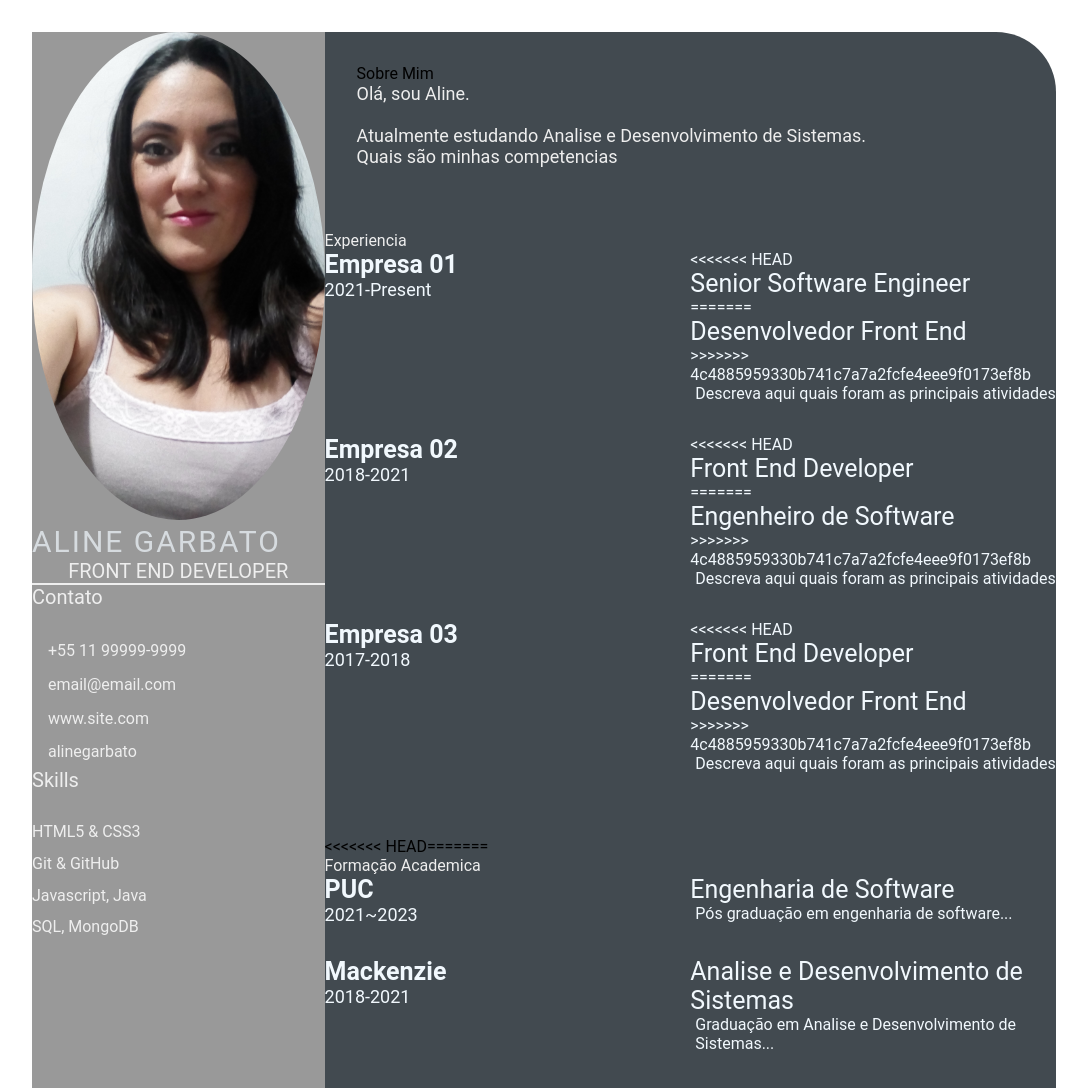
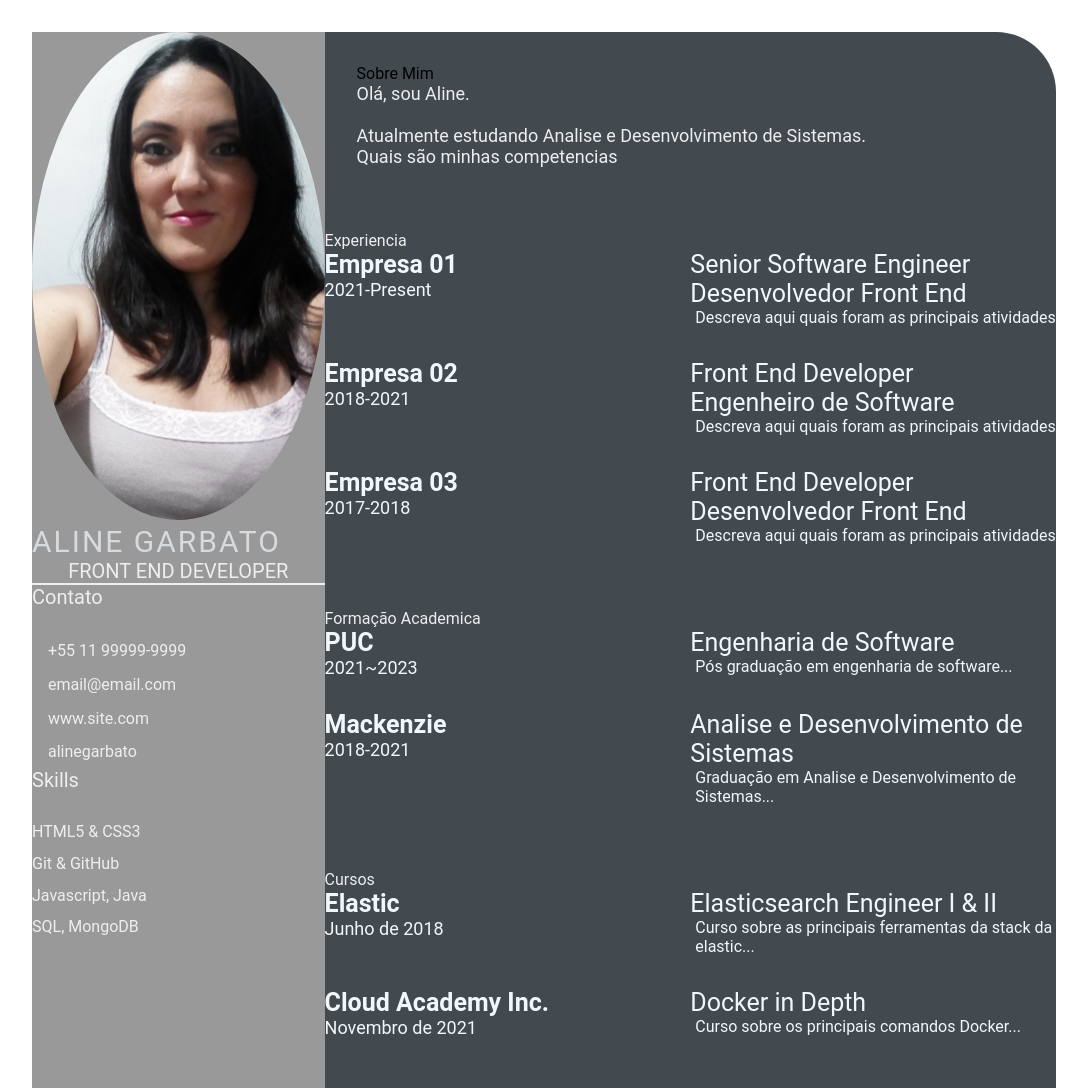
Before and after one commit to alinegarbato/alinegarbato.github.io, a plain HTML site: page index.html in a window 1280 px wide. Shown: the top 1088 px of the page, without its empty margins (96-1183 px from the left). Drawn offline with Linux system fonts and the light colour scheme.

Commit message:
Atualização

```diff
--- a/index.html
+++ b/index.html
@@ -67,12 +67,9 @@
                         <p class="exp-time-period">2021-Present</p>
                     </div>
                     <div class="exp-right">
-                        <<<<<<< HEAD <p class="exp-position">Senior Software Engineer</p>
-                            =======
-                            <p class="exp-position">Desenvolvedor Front End</p>
-                            >>>>>>> 4c4885959330b741c7a7a2fcfe4eee9f0173ef8b
-                            <p class="exp-desc">
-                                Descreva aqui quais foram as principais atividades
+                        <p class="exp-position">Senior Software Engineer</p>
+                             <p class="exp-position">Desenvolvedor Front End</p>
+                             <p class="exp-desc">Descreva aqui quais foram as principais atividades
                             </p>
                     </div>
                 </div>
@@ -82,12 +79,9 @@
                         <p class="exp-time-period">2018-2021</p>
                     </div>
                     <div class="exp-right">
-                        <<<<<<< HEAD <p class="exp-position">Front End Developer</p>
-                            =======
+                        <p class="exp-position">Front End Developer</p>
                             <p class="exp-position">Engenheiro de Software</p>
-                            >>>>>>> 4c4885959330b741c7a7a2fcfe4eee9f0173ef8b
-                            <p class="exp-desc">
-                                Descreva aqui quais foram as principais atividades
+                            <p class="exp-desc">Descreva aqui quais foram as principais atividades
                             </p>
                     </div>
                 </div>
@@ -97,18 +91,15 @@
                         <p class="exp-time-period">2017-2018</p>
                     </div>
                     <div class="exp-right">
-                        <<<<<<< HEAD <p class="exp-position">Front End Developer</p>
-                            =======
-                            <p class="exp-position">Desenvolvedor Front End</p>
-                            >>>>>>> 4c4885959330b741c7a7a2fcfe4eee9f0173ef8b
-                            <p class="exp-desc">
-                                Descreva aqui quais foram as principais atividades
+                    <p class="exp-position">Front End Developer</p>
+                          <p class="exp-position">Desenvolvedor Front End</p>
+                          <p class="exp-desc">Descreva aqui quais foram as principais atividades
                             </p>
                     </div>
                 </div>
             </section>
-            <<<<<<< HEAD=======<!-- fim experiencia -->
-                <!-- formação academica-->
+            <!-- fim experiencia -->
+            <!-- formação academica-->
                 <section class="education gap">
                     <div class="right-title">Formação Academica</div>
                     <div class="education-contents">
```
